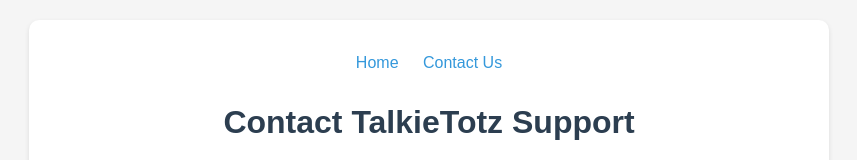
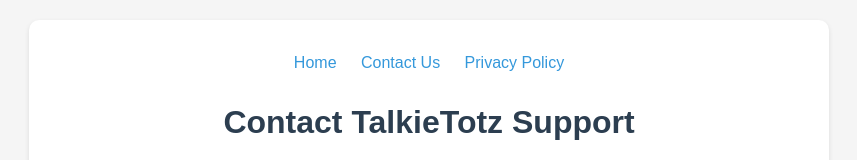
Before and after one commit to RaoUsama7/talie-totz-poilicy, a plain HTML site: page contact.html in a window 1280 px wide. Shown: the top 160 px of the page, without its empty margins (211-1068 px from the left). Drawn offline with Linux system fonts and the light colour scheme.

Commit message:
privacy-added

```diff
--- a/contact.html
+++ b/contact.html
@@ -45,6 +45,7 @@
         <div class="nav">
             <a href="index.html">Home</a>
             <a href="contact.html">Contact Us</a>
+            <a href="privacy.html">Privacy Policy</a>
         </div>
 
         <h1>Contact TalkieTotz Support</h1>
```
Also changed, not shown: index.html (+1 -0 lines).
